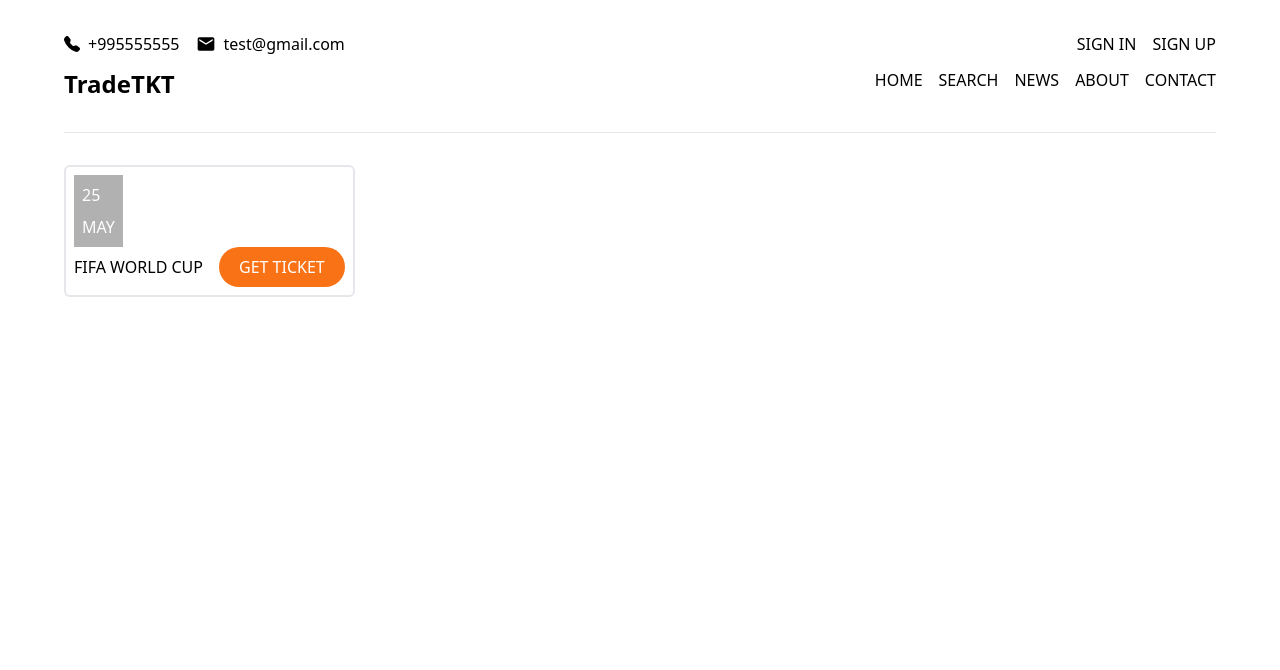
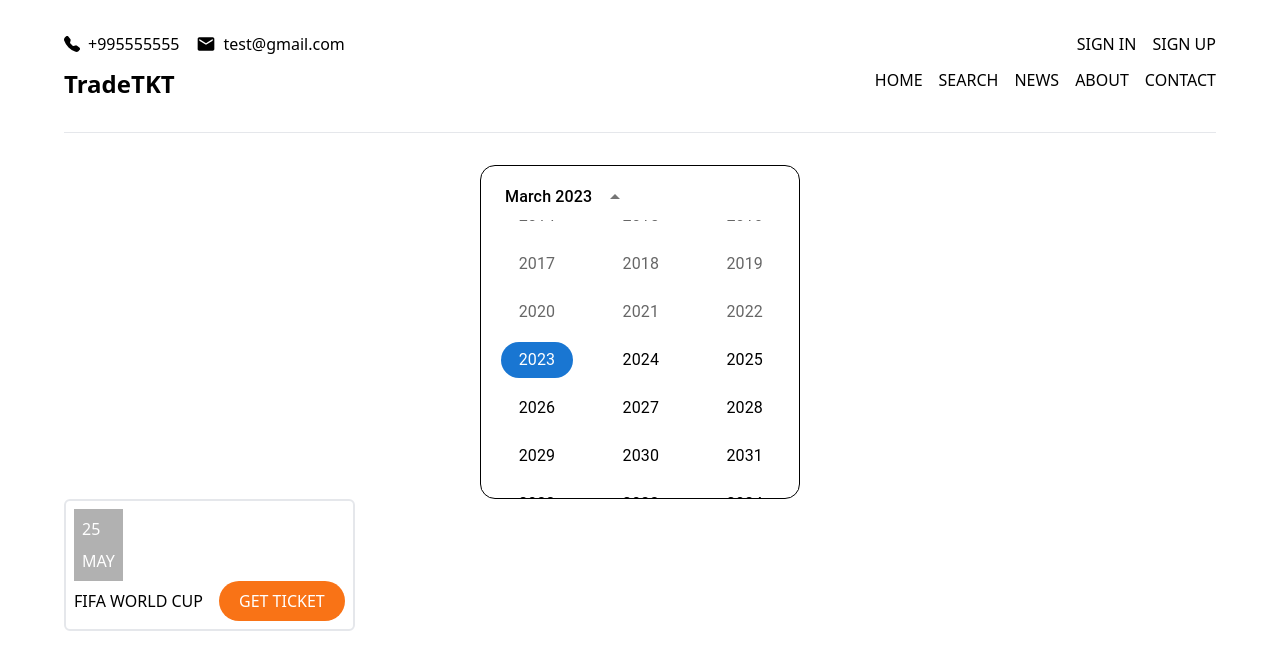
Before and after one commit to GigiDev7/tast-tkt-front, a React (Vite) app: page /events in a window 1280 px wide. Shown: the top 670 px of the page. Built offline with nearby package versions, Linux system fonts and the light colour scheme.

Commit message:
added matcalendar

```diff
--- a/package.json
+++ b/package.json
@@ -9,7 +9,12 @@
     "preview": "vite preview"
   },
   "dependencies": {
+    "@emotion/react": "^11.10.6",
+    "@emotion/styled": "^11.10.6",
+    "@mui/material": "^5.11.12",
+    "@mui/x-date-pickers": "^6.0.1",
     "axios": "^1.3.4",
+    "dayjs": "^1.11.7",
     "react": "^18.2.0",
     "react-dom": "^18.2.0",
     "react-icons": "^4.8.0",
--- a/src/main.tsx
+++ b/src/main.tsx
@@ -3,11 +3,15 @@ import ReactDOM from "react-dom/client";
 import App from "./App";
 import "./index.css";
 import { BrowserRouter } from "react-router-dom";
+import { LocalizationProvider } from "@mui/x-date-pickers";
+import { AdapterDayjs } from "@mui/x-date-pickers/AdapterDayjs";
 
 ReactDOM.createRoot(document.getElementById("root") as HTMLElement).render(
   <React.StrictMode>
     <BrowserRouter>
-      <App />
+      <LocalizationProvider dateAdapter={AdapterDayjs}>
+        <App />
+      </LocalizationProvider>
     </BrowserRouter>
   </React.StrictMode>
 );
--- a/src/pages/Events.tsx
+++ b/src/pages/Events.tsx
@@ -1,5 +1,5 @@
-import React from "react";
 import EventCard from "../components/EventCard";
+import { DateCalendar } from "@mui/x-date-pickers/DateCalendar";
 
 const Tickets = () => {
   const events = [
@@ -15,6 +15,15 @@ const Tickets = () => {
 
   return (
     <div>
+      <DateCalendar
+        onChange={(val: any) => console.log(new Date(val))}
+        views={["year", "month"]}
+        sx={{
+          border: "1px solid",
+          borderRadius: "15px",
+        }}
+        disablePast={true}
+      />
       {events.map((ev) => (
         <EventCard eventData={ev} />
       ))}
```
Also changed, not shown: 1 other file (tests, documents, lock files or other folders).
